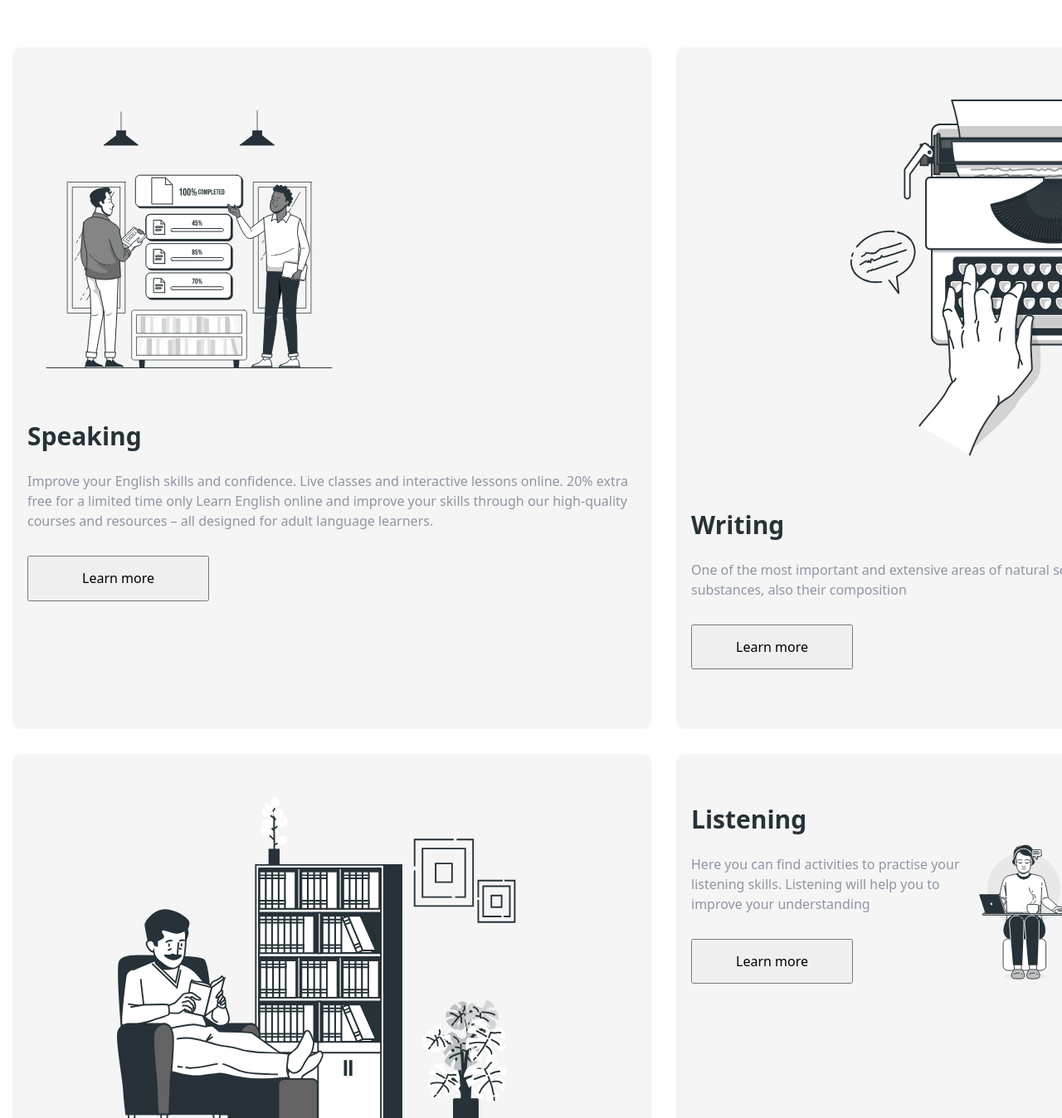
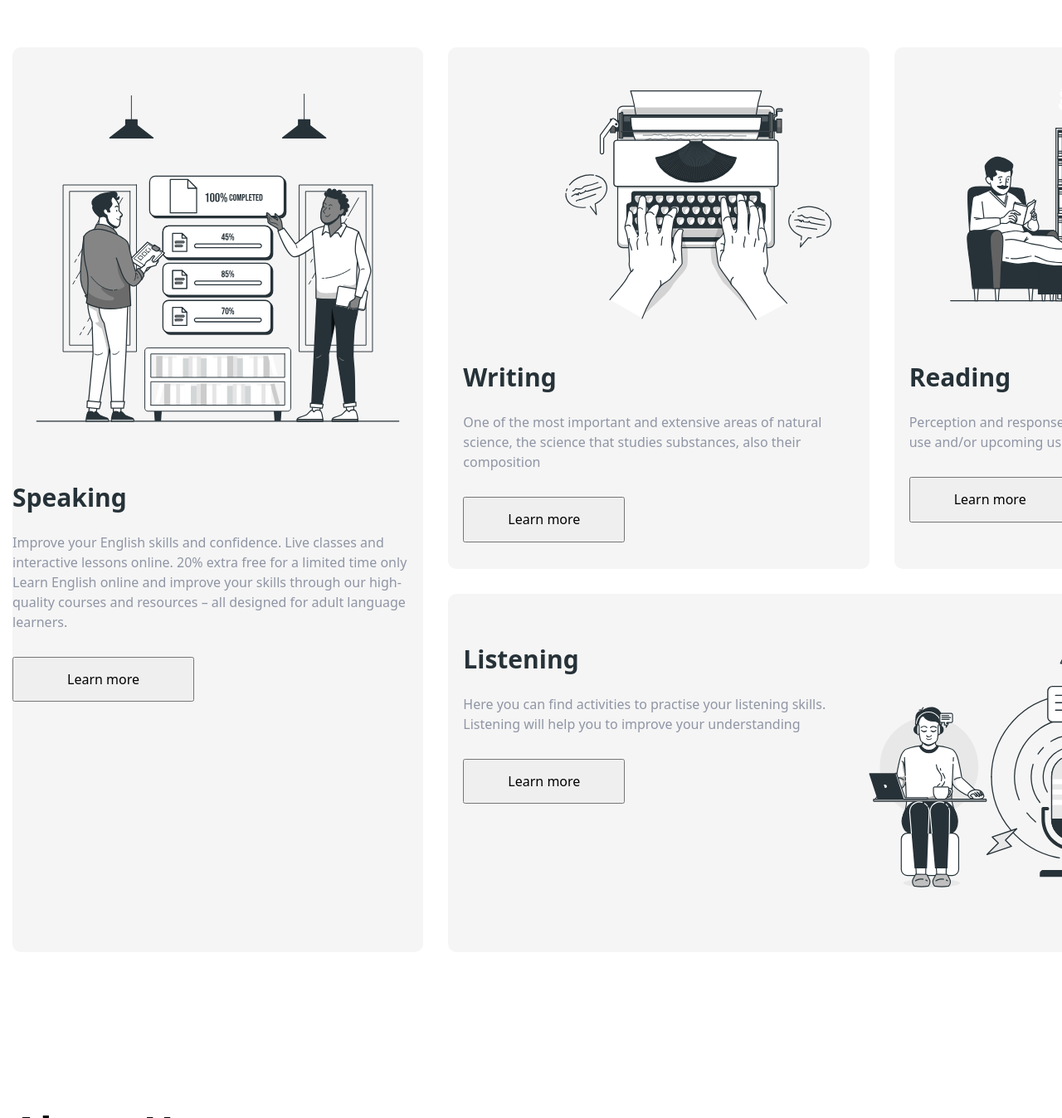
Before and after one commit to KimVadym/Britlex, a plain HTML site: page index.html in a window 1280 px wide. Shown: the part 1098-2446 px from the top of the page at 83% size. Drawn offline with nearby package versions, Linux system fonts and the light colour scheme.

Commit message:
add grid

```diff
--- a/css/styles.css
+++ b/css/styles.css
@@ -182,26 +182,40 @@ header {
   padding: 16px 52px;
 }
 .skills-page {
-  display: flex;
-  flex-wrap: wrap;
+  display: grid;
   gap: 30px;
+  grid-template-areas:
+    "first second third"
+    "first fourth fourth";
+}
+.first {
+  grid-area: first;
+}
+.second {
+  grid-area: second;
+}
+.third {
+  grid-area: third;
+}
+.fourth {
+  grid-area: fourth;
 }
 .skills-section {
   background: #f5f5f5;
   border-radius: 10px;
-  flex-basis: calc((100% - 30px) / 2);
+  /* flex-basis: calc((100% - 30px) / 2); */
 }
 .skills-section:not(:last-child) {
-  width: 426px;
+  /* width: 426px; */
 }
 .skills-section:nth-child(1)
   .skills-section:nth-child(1)
   .skills-section:nth-child(1)
   .skills-section:not(:last-child) {
-  margin-left: 30px;
+  /* margin-left: 30px; */
 }
 .first {
-  margin: 32px 18px 154px;
+  /* margin: 32px 18px 154px; */
 }
 
 .same {
@@ -212,11 +226,11 @@ header {
   display: flex;
 }
 .first-pic {
-  width: 390px;
+  /* width: 390px; */
 }
 .skills-section:nth-child(4) {
-  margin-bottom: 0;
-  margin-right: 0;
+  /* margin-bottom: 0;
+  margin-right: 0; */
 }
 
 /* =================about us============== */
--- a/index.html
+++ b/index.html
@@ -61,7 +61,7 @@
         <div class="container">
           <h2 class="skills-name">Skills</h2>
           <ul class="skills-page list">
-            <li class="skills-section">
+            <li class="skills-section first">
               <div class="first">
                 <img
                   class="first-pic"
@@ -81,7 +81,7 @@
                 <button class="skils-btn btn-first">Learn more</button>
               </div>
             </li>
-            <li class="skills-section">
+            <li class="skills-section second">
               <div class="second same">
                 <img
                   src="./images/skils/writing.svg"
@@ -100,7 +100,7 @@
                 </button>
               </div>
             </li>
-            <li class="skills-section">
+            <li class="skills-section third">
               <div class="third same">
                 <img
                   src="./images/skils/reading.svg"
@@ -118,7 +118,7 @@
                 </button>
               </div>
             </li>
-            <li class="skills-section">
+            <li class="skills-section fourth">
               <div class="fourth same">
                 <div>
                   <h3 class="skills-titel">Listening</h3>
```
